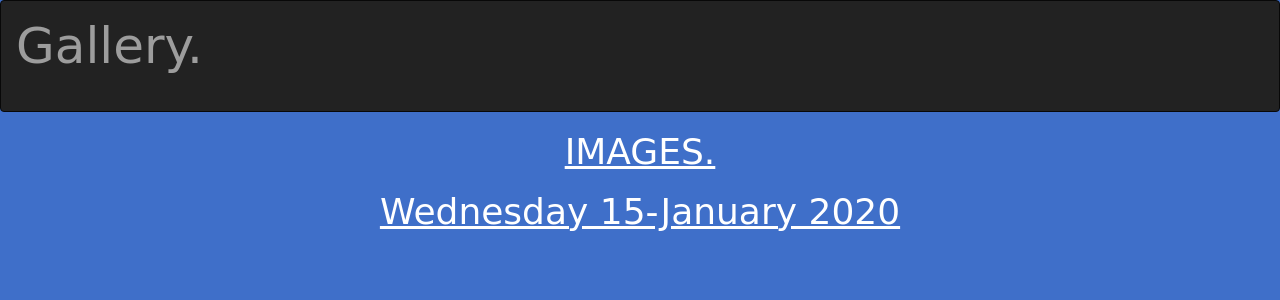
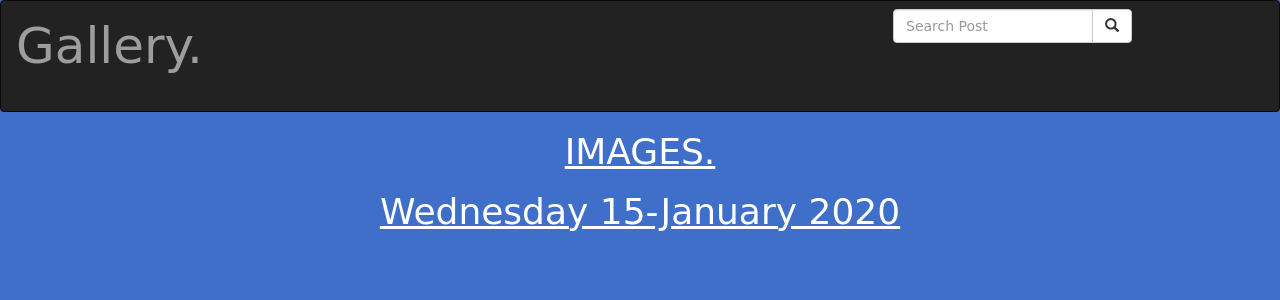
Before and after one commit to markmurimi/Gallery-app, a Django app: template gallery/images/templates/all-images/base.html in a window 1280 px wide. Shown: the top 300 px of the page. Run offline with Django 3.2, Linux system fonts and the light colour scheme; the template is opened without the code that fills it: most values are stand-ins (such as "Sample title", 1, 10 or a date in 2020); parts of the project's set-up code (start-up, migrations or seed data) failed here and were passed over; some libraries are stand-ins or nearby versions; some web fonts are replaced.

Commit message:
added search bar

```diff
--- a/gallery/images/templates/navbar.html
+++ b/gallery/images/templates/navbar.html
@@ -11,6 +11,23 @@
     <div style="padding-bottom:40px;padding-top:20px;" class="navbar-header">
       <a class="navbar-brand" href="{% url 'imagesToday' %}"style="font-size:50px;">Gallery.</a>
     </div>
+
+    <!-- Adding a search form  -->
+    <div class="col-sm-4 col-md-4 navbar-right">
+
+      <form class="navbar-form" role="search" action="{% url 'search_results' %}">
+
+        <div class="input-group">
+          <input type="text" class="form-control" placeholder="Search Post" name="post">
+          <div class="input-group-btn">
+            <button class="btn btn-default" type="submit"><i class="glyphicon glyphicon-search"></i></button>
+          </div>
+        </div>
+
+      </form>
+    </div>
+    <!-- search form end -->
+  </div>
   </div>
 </nav>
 </body>
--- a/gallery/images/urls.py
+++ b/gallery/images/urls.py
@@ -4,4 +4,5 @@ from . import views
 urlpatterns=[
     url(r'^$',views.images_today,name='imagesToday'),
     url(r'^archives/(\d{4}-\d{2}-\d{2})/$',views.past_days_images,name = 'pastImages'),
+    url(r'^search/', views.search_results, name='search_results')
 ]
```
